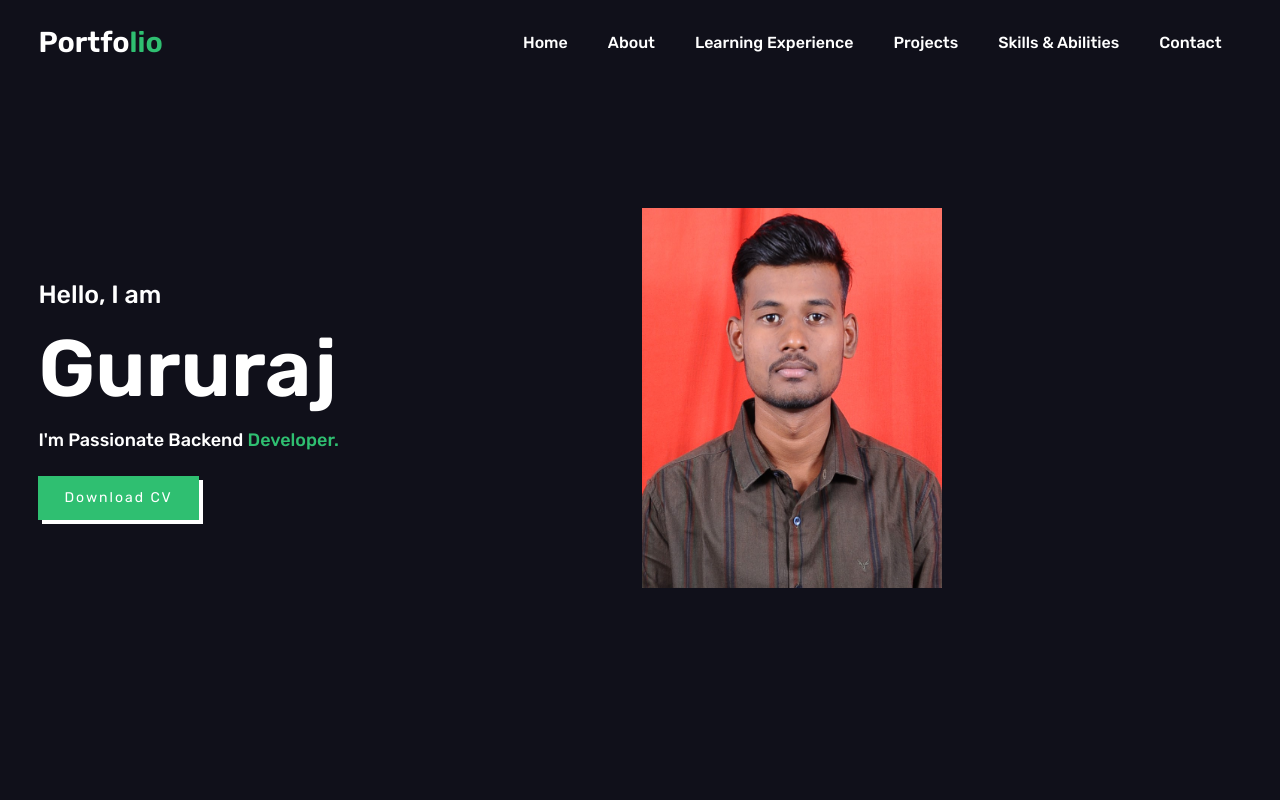
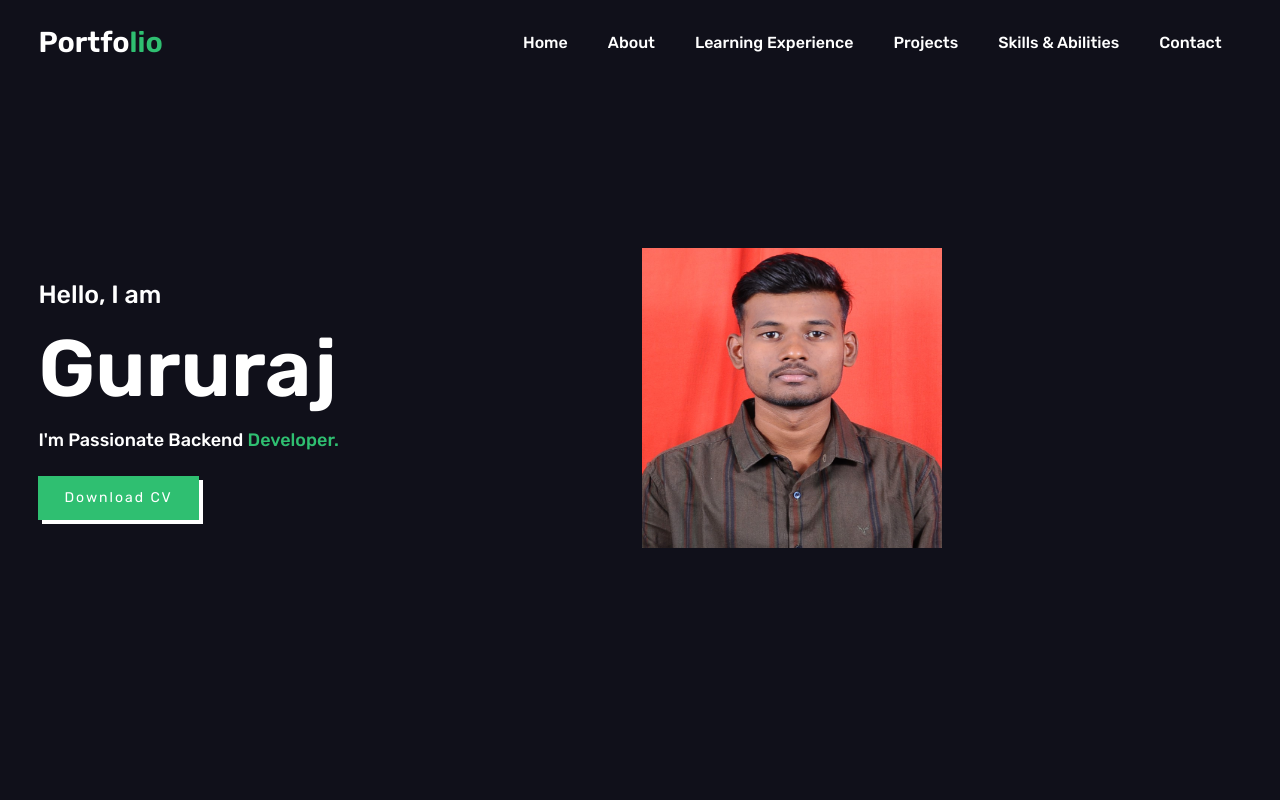
Before and after one commit to gururaj46/Portfolio, a plain HTML site: page index.html in a window 1280 px wide. Shown: the top 800 px of the page. Drawn offline with nearby package versions, Linux system fonts and the light colour scheme.

Commit message:
Update index.html

```diff
--- a/index.html
+++ b/index.html
@@ -44,7 +44,7 @@
             </div>
 
             <div class="home-img">
-                <img src="img.JPG" width="300px" height="380px">
+                <img src="img.JPG" width="300px" height="300px">
             </div>
         </section>
 
```
